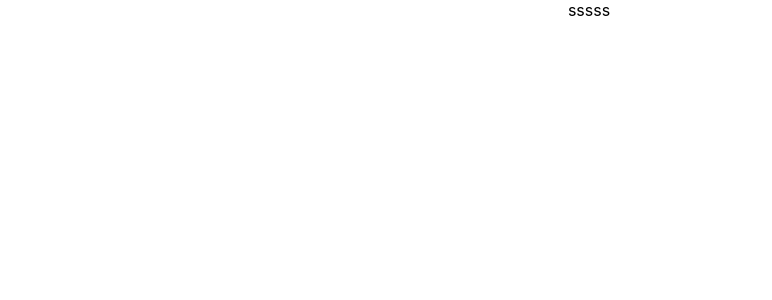
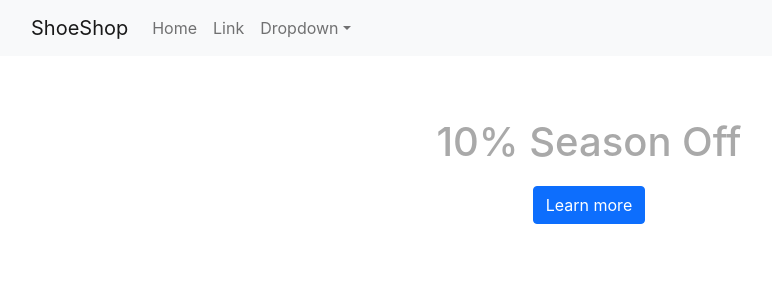
Before and after one commit to Shinjiwoooo/React_ShoppingMall, a React (Create React App) app in the folder shoppingmall/: page / in a window 1280 px wide. Shown: the top 300 px of the page, without its empty margins (51-823 px from the left). Built offline with nearby package versions, Linux system fonts and the light colour scheme.

Commit message:
2022/01/24

```diff
--- a/shoppingmall/package.json
+++ b/shoppingmall/package.json
@@ -6,7 +6,9 @@
     "@testing-library/jest-dom": "^5.16.1",
     "@testing-library/react": "^12.1.2",
     "@testing-library/user-event": "^13.5.0",
+    "bootstrap": "5.1.3",
     "react": "^17.0.2",
+    "react-bootstrap": "^2.1.1",
     "react-dom": "^17.0.2",
     "react-scripts": "5.0.0",
     "web-vitals": "^2.1.4"
--- a/shoppingmall/public/index.html
+++ b/shoppingmall/public/index.html
@@ -1,14 +1,14 @@
 <!DOCTYPE html>
 <html lang="en">
+
 <head>
   <meta charset="utf-8" />
   <link rel="icon" href="%PUBLIC_URL%/favicon.ico" />
   <meta name="viewport" content="width=device-width, initial-scale=1" />
   <meta name="theme-color" content="#000000" />
-    <meta
-      name="description"
-      content="Web site created using create-react-app"
-    />
+  <meta name="description" content="Web site created using create-react-app" />
+  <link rel="stylesheet" href="https://cdn.jsdelivr.net/npm/bootstrap@5.1.3/dist/css/bootstrap.min.css"
+    integrity="sha384-1BmE4kWBq78iYhFldvKuhfTAU6auU8tT94WrHftjDbrCEXSU1oBoqyl2QvZ6jIW3" crossorigin="anonymous" />
   <link rel="apple-touch-icon" href="%PUBLIC_URL%/logo192.png" />
   <!--
       manifest.json provides metadata used when your web app is installed on a
@@ -26,6 +26,7 @@
     -->
   <title>React App</title>
 </head>
+
 <body>
   <noscript>You need to enable JavaScript to run this app.</noscript>
   <div id="root"></div>
@@ -40,4 +41,5 @@
       To create a production bundle, use `npm run build` or `yarn build`.
     -->
 </body>
+
 </html>
--- a/shoppingmall/src/App.css
+++ b/shoppingmall/src/App.css
@@ -1,7 +1,28 @@
+.jumbotron {
+  width: 100%;
+  height: 250px;
+  display: flex;
+  justify-content: center;
+  align-items: center;
+  background-repeat: no-repeat;
+  background-size: cover;
+  background-position: center;
+  color: white;
+  margin-bottom: 30px;
+}
+.jumbotron h1,
+.jumbotron p {
+  margin-bottom: 20px;
+  color:darkgray
+}
+
 .App {
   text-align: center;
 }
 
+.background{
+  background-image: url('https://codingapple1.github.io/shop/shoes1.jpg');
+}
 .App-logo {
   height: 40vmin;
   pointer-events: none;
--- a/shoppingmall/src/App.js
+++ b/shoppingmall/src/App.js
@@ -1,13 +1,49 @@
 import logo from './logo.svg';
+import {Navbar, Container, Nav, NavDropdown,jumbotron,button} from 'react-bootstrap'
+import { Button } from 'react-bootstrap';
 import './App.css';
+
 
 function App() {
   return (
     <div className="App">
-      sssss
+      <Navbar bg="light" expand="lg">
+        <Container>
+          <Navbar.Brand href="#home">ShoeShop</Navbar.Brand>
+          <Navbar.Toggle aria-controls="basic-navbar-nav" />
+          <Navbar.Collapse id="basic-navbar-nav">
+            <Nav className="me-auto">
+              <Nav.Link href="#home">Home</Nav.Link>
+              <Nav.Link href="#link">Link</Nav.Link>
+              <NavDropdown title="Dropdown" id="basic-nav-dropdown">
+                <NavDropdown.Item href="#action/3.1">Action</NavDropdown.Item>
+                <NavDropdown.Item href="#action/3.2">Another action</NavDropdown.Item>
+                <NavDropdown.Item href="#action/3.3">Something</NavDropdown.Item>
+                <NavDropdown.Divider />
+                <NavDropdown.Item href="#action/3.4">Separated link</NavDropdown.Item>
+              </NavDropdown>
+            </Nav>
+          </Navbar.Collapse>
+        </Container>
+      </Navbar>
+
+      <JumboTron></JumboTron>
+
     </div>
   );
 }
 
+function JumboTron() {
+  return (
+    <div className="jumbotron">
+      <div className='jumbo_wrap'>
+        <h1>10% Season Off</h1>
+        <p>
+          <Button variant="primary">Learn more</Button>
+        </p>
+      </div>
+    </div>
+  )
+}
 
 export default App;
```
Also changed, not shown: 2 other files (tests, documents, lock files or other folders). Lines whose indentation alone changed are shown as unchanged.
